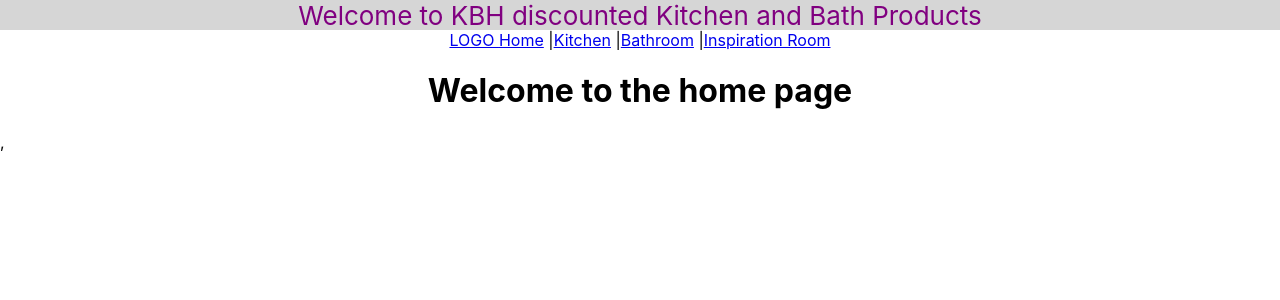
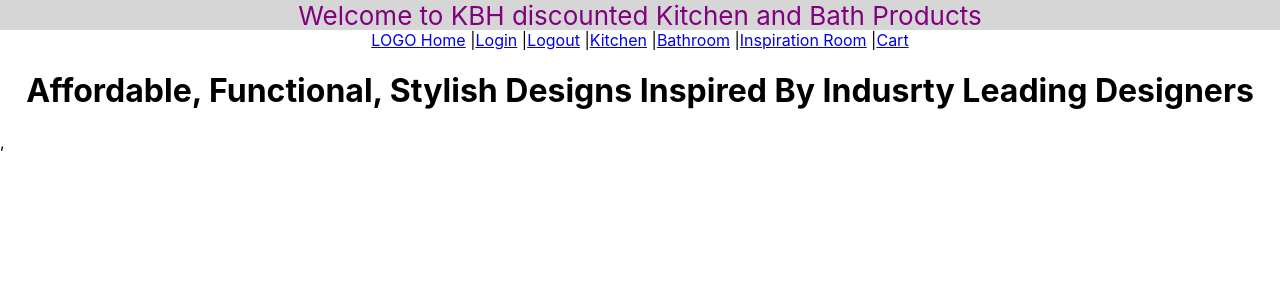
Before and after one commit to joselycas/ecommerce, a React (Create React App) app in the folder ecommerce-front-end/: page /home in a window 1280 px wide. Shown: the top 300 px of the page. Built offline with nearby package versions, Linux system fonts and the light colour scheme.

Commit message:
added react routers and linked to navigation

```diff
--- /dev/null
+++ b/ecommerce-front-end/src/Home.js
@@ -0,0 +1,11 @@
+import React from 'react'
+
+const Home = () => {
+  return(
+    <div>
+      <h1>Affordable, Functional, Stylish Designs Inspired By Indusrty Leading Designers</h1>
+    </div>
+  )
+}
+
+export default Home
--- a/ecommerce-front-end/src/Main.js
+++ b/ecommerce-front-end/src/Main.js
@@ -1,10 +1,27 @@
 import React from 'react'
+import {Route, Switch} from 'react-router-dom'
+import Home from './Home'
+import Login from './containers/Login'
+import Logout from './containers/Logout'
+import Kitchen from './components/Kitchen'
+import Bathroom from './components/Bathroom'
+import Inspiration from './components/Inspiration'
+import Cart from './containers/Cart'
+
 
 const Main = () => {
+
     return(
-      <div>
-        <h1>Welcome to the home page</h1>
-      </div>
+      <Switch>
+        <Route path='/home' component={Home} />
+        <Route path='/login' component={Login}/>
+        <Route path='/logout' component={Logout}/>
+        <Route path='/kitchen' component={Kitchen}/>
+        <Route path='/bathroom' component={Bathroom}/>
+        <Route path='/inspiration' component={Inspiration}/>
+        <Route path='/cart' component={Cart}/>
+      </Switch>
+
     )
 }
 
--- a/ecommerce-front-end/src/NavBar.js
+++ b/ecommerce-front-end/src/NavBar.js
@@ -12,10 +12,13 @@ return (
 
       <Nav className="mr-auto">
           <Navbar.Brand href="#home">LOGO </Navbar.Brand>
-        <Nav.Link href="#home">Home</Nav.Link> |
-        <Nav.Link href="#link">Kitchen</Nav.Link> |
-        <Nav.Link href="#link">Bathroom</Nav.Link> |
-        <Nav.Link href="#link">Inspiration Room</Nav.Link>
+        <Nav.Link href="/home">Home</Nav.Link> |
+        <Nav.Link href="/login">Login</Nav.Link> |
+        <Nav.Link href="/logout">Logout</Nav.Link> |
+        <Nav.Link href="/kitchen">Kitchen</Nav.Link> |
+        <Nav.Link href="/bathroom">Bathroom</Nav.Link> |
+        <Nav.Link href="/inspiration">Inspiration Room</Nav.Link> |
+        <Nav.Link href="/cart">Cart</Nav.Link>
         </Nav>
   </Navbar>
 
--- /dev/null
+++ b/ecommerce-front-end/src/components/Bathroom.js
@@ -0,0 +1,9 @@
+import React from 'react'
+
+const Bathroom = () =>{
+  return(
+    <h1>Bathroom Products</h1>
+  )
+}
+
+export default Bathroom
--- /dev/null
+++ b/ecommerce-front-end/src/components/Inspiration.js
@@ -0,0 +1,9 @@
+import React from 'react'
+
+const Inspiration = () =>{
+  return(
+    <h1>Inspiration Products</h1>
+  )
+}
+
+export default Inspiration
--- /dev/null
+++ b/ecommerce-front-end/src/components/Kitchen.js
@@ -0,0 +1,9 @@
+import React from 'react'
+
+const Kitchen = () =>{
+  return(
+    <h1>Kitchen Products</h1>
+  )
+}
+
+export default Kitchen
--- /dev/null
+++ b/ecommerce-front-end/src/containers/Cart.js
@@ -0,0 +1,14 @@
+import React, { Component } from 'react'
+
+class Cart extends Component {
+
+  render()
+    {
+      return(
+        <h1>Cart</h1>
+    )
+  }
+
+}
+
+export default Cart
--- /dev/null
+++ b/ecommerce-front-end/src/containers/Login.js
@@ -0,0 +1,14 @@
+import React, { Component } from 'react'
+
+class Login extends Component {
+
+  render()
+    {
+      return(
+        <h1>Login Form</h1>
+    )
+  }
+
+}
+
+export default Login
--- /dev/null
+++ b/ecommerce-front-end/src/containers/Logout.js
@@ -0,0 +1,14 @@
+import React, { Component } from 'react'
+
+class Logout extends Component {
+
+  render()
+    {
+      return(
+        <h1>Logout Form</h1>
+    )
+  }
+
+}
+
+export default Logout
```
